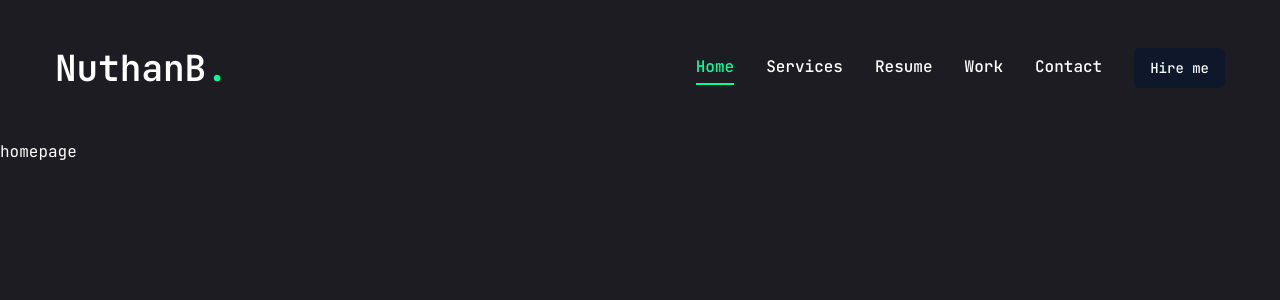
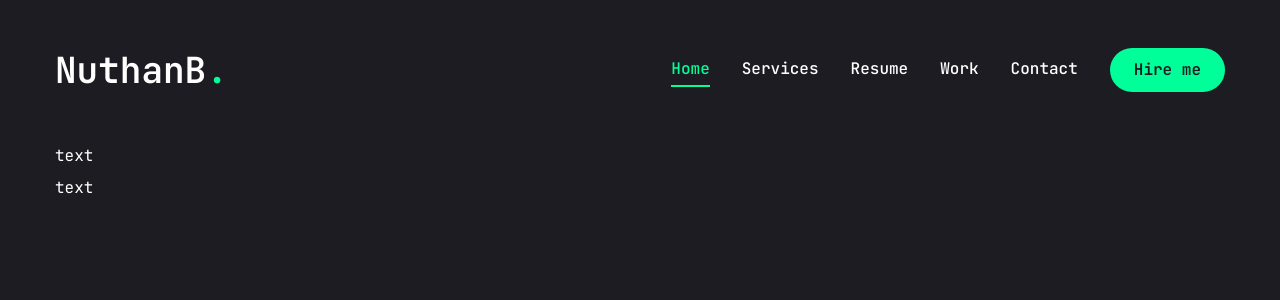
Before and after one commit to NuthanB/MyPortfolio, a Next.js app: page / in a window 1280 px wide. Shown: the top 300 px of the page. Built offline with nearby package versions, Linux system fonts and the light colour scheme.

Commit message:
completed the header and nav bar

```diff
--- a/app/page.jsx
+++ b/app/page.jsx
@@ -1,5 +1,16 @@
-export default function Home() {
+import { Button } from "@/components/ui/button";
+import {FiDownload} from "react-icons/fi";
+const Home = () => {
   return (
-   <main>homepage</main>
-  );
+    <section className="h-full">
+      <div className="container mx-auto h-full">
+        <div>
+          <div>text</div>
+          <div>text</div>
+        </div>
+      </div>
+    </section>
+  )
 }
+
+export default Home
--- a/components/ui/button.jsx
+++ b/components/ui/button.jsx
@@ -5,25 +5,19 @@
 import { cn } from "@/lib/utils"
 
 const buttonVariants = cva(
-  "inline-flex items-center justify-center whitespace-nowrap rounded-md text-sm font-medium ring-offset-white transition-colors focus-visible:outline-none focus-visible:ring-2 focus-visible:ring-slate-950 focus-visible:ring-offset-2 disabled:pointer-events-none disabled:opacity-50 dark:ring-offset-slate-950 dark:focus-visible:ring-slate-300",
+  "inline-flex items-center justify-center whitespace-nowarp rounded-full text-base font-semibold ring-offset-white transition-colors",
   {
     variants: {
       variant: {
-        default: "bg-slate-900 text-slate-50 hover:bg-slate-900/90 dark:bg-slate-50 dark:text-slate-900 dark:hover:bg-slate-50/90",
-        destructive:
-          "bg-red-500 text-slate-50 hover:bg-red-500/90 dark:bg-red-900 dark:text-slate-50 dark:hover:bg-red-900/90",
-        outline:
-          "border border-slate-200 bg-white hover:bg-slate-100 hover:text-slate-900 dark:border-slate-800 dark:bg-slate-950 dark:hover:bg-slate-800 dark:hover:text-slate-50",
-        secondary:
-          "bg-slate-100 text-slate-900 hover:bg-slate-100/80 dark:bg-slate-800 dark:text-slate-50 dark:hover:bg-slate-800/80",
-        ghost: "hover:bg-slate-100 hover:text-slate-900 dark:hover:bg-slate-800 dark:hover:text-slate-50",
-        link: "text-slate-900 underline-offset-4 hover:underline dark:text-slate-50",
+        default:
+        "bg-accent text-primary hover:bg-accent-hover",
+        primary: 'bg-primary text-white',
+        outline: 'border border-accent bg-transparent text-accent hover:bg-accent hover:text-primary'
       },
       size: {
-        default: "h-10 px-4 py-2",
-        sm: "h-9 rounded-md px-3",
-        lg: "h-11 rounded-md px-8",
-        icon: "h-10 w-10",
+        default: "h-[44px] px-6",
+        md: "h-[48px] px-6",
+        lg: "h-[56px] px-8 text-sm uppercase tracking-[2px]",
       },
     },
     defaultVariants: {
```
